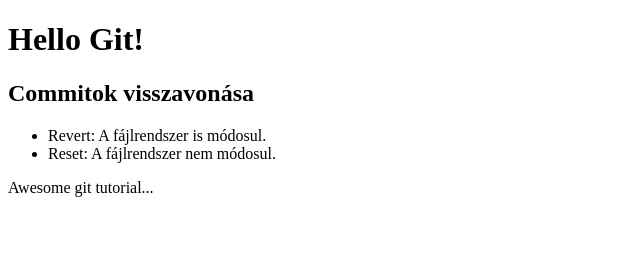
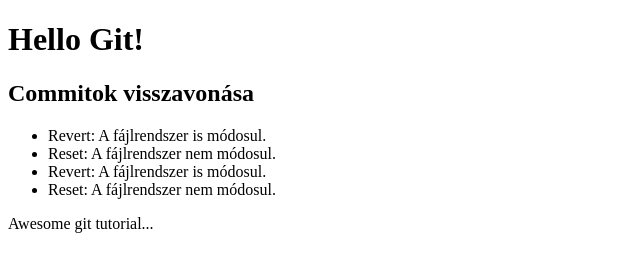
Before and after one commit to Bolivia1/yr13, a plain HTML site: page index.html in a window 1280 px wide. Shown: the whole page, without its empty margins (0-640 px from the left). Drawn offline with Linux system fonts and the light colour scheme.

Commit message:
Feat: Duplication

```diff
--- a/index.html
+++ b/index.html
@@ -12,6 +12,8 @@
     <ul>
         <li>Revert: A fájlrendszer is módosul.</li>
         <li>Reset: A fájlrendszer nem módosul.</li>
+        <li>Revert: A fájlrendszer is módosul.</li>
+        <li>Reset: A fájlrendszer nem módosul.</li>
 
 
 
```
